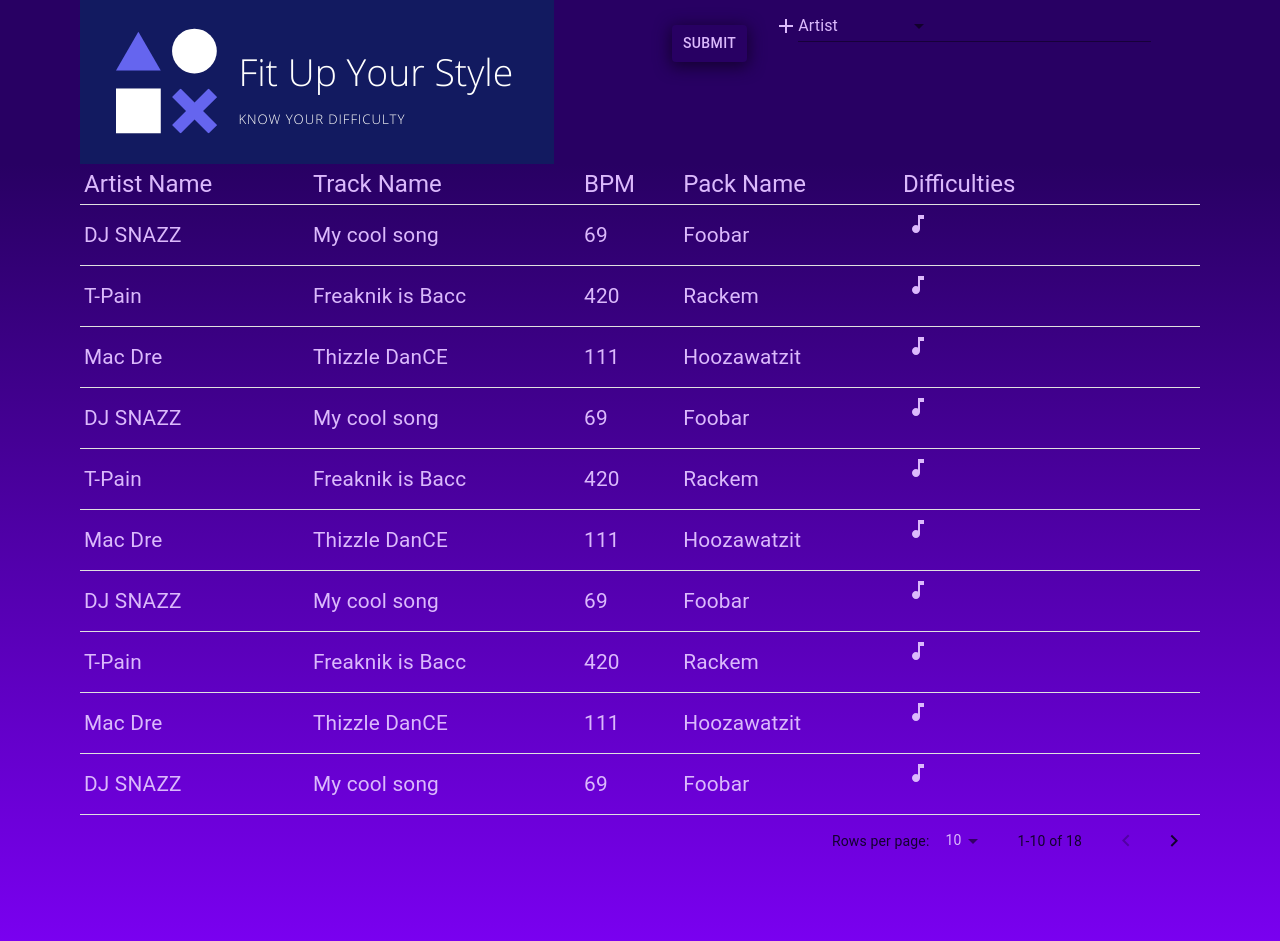
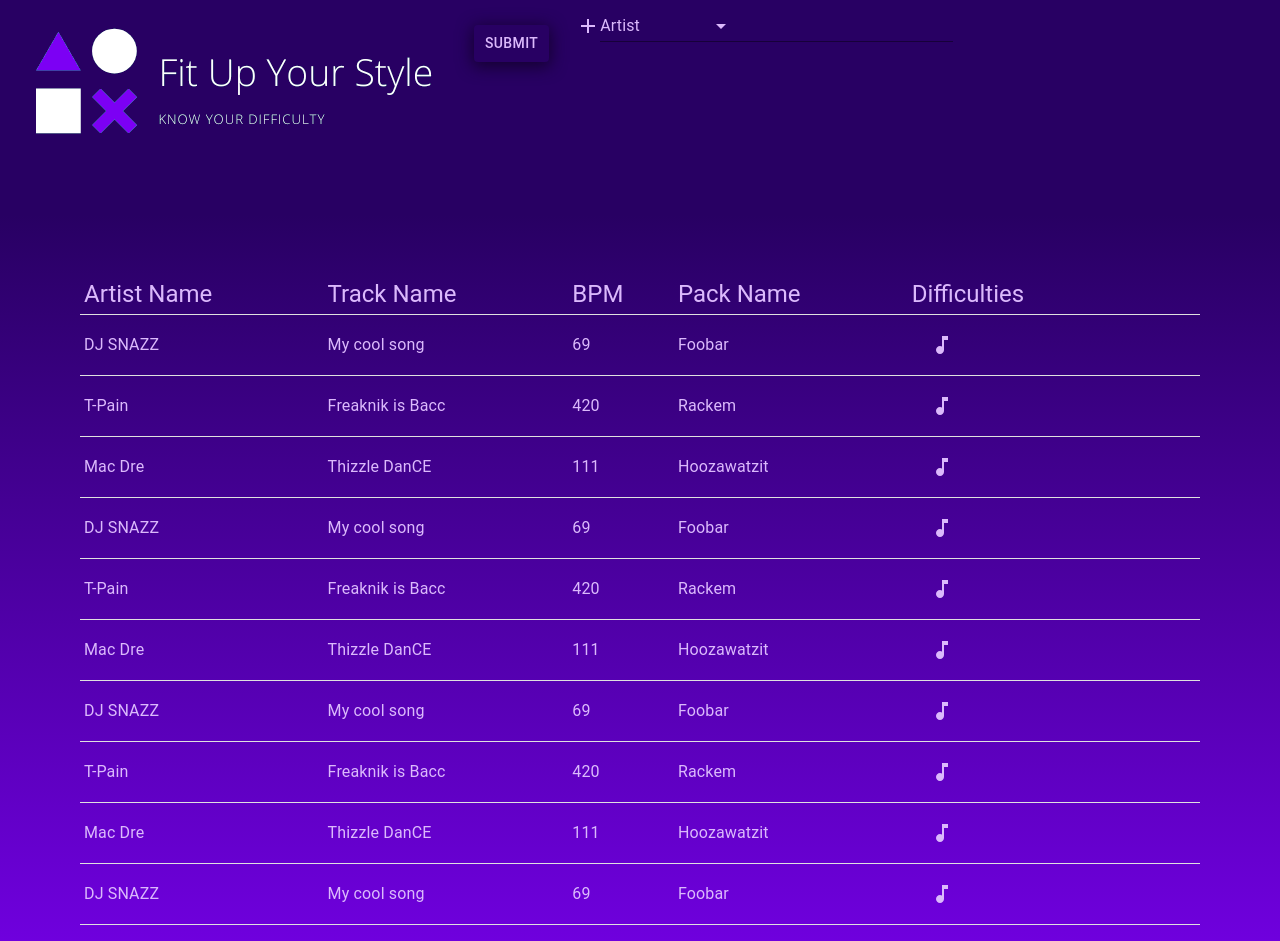
Before and after one commit to changodb/itg-frontend, a React (Create React App) app: page / in a window 1280 px wide. Shown: the top 941 px of the page. Built offline with nearby package versions, Linux system fonts and the light colour scheme.

Commit message:
fixed firefox-chrome display discrepancies

```diff
--- a/src/App.css
+++ b/src/App.css
@@ -1,6 +1,7 @@
 body {
     height: 100%;
     color: #5200AC;
+    background: linear-gradient(0deg, #7c00f4 0%, #280063 80%);
     /* border: 1px solid red; */
 }
 /* Custon Classes */
@@ -14,12 +15,13 @@ body {
     padding-right: 5rem;
     overflow-y: scroll;
     /* border: 1px solid red; */
-    background: linear-gradient(0deg, #7c00f4 0%, #280063 100%);
+
 }
 .value-input {
     /* border: 1px solid red; */
 }
 .filler {
+    display: inline;
     width: 24%
 }
 .topContainer {
@@ -27,12 +29,12 @@ body {
     display: flex;
     flex-flow: row;
     width: auto;
-    background-color: #280063;
     height: 20%;
     max-height: 164px;
-    justify-content: space-between;
+    justify-content: ;
     padding-left: 5rem;
     padding-right: 5rem;
+    z-index: 5
 }
 .queryContainer {
     /* border: 5px solid purple; */
@@ -40,6 +42,7 @@ body {
     width: 33rem;
     height: 20%;
     justify-content: space-evenly;
+
 }
 .queryFilters {
     padding-left: 25px;
@@ -80,6 +83,7 @@ body {
 }
 .resultsContainer {
     width: 90vw;
+
     /* border: 1px solid red; */
 }
 .difficultiesPanel {
@@ -89,7 +93,7 @@ body {
     box-shadow: none;
     margin: 0;
     padding: 0;
-    justify-content: space-between;
+    justify-content: flex-start;
 }
 
 .summaryPanel {
@@ -109,15 +113,26 @@ body {
     padding: 2px;
 }
 .MuiExpansionPanelSummary-expandIcon {
-    padding: 1px;
-    align-self: flex-start;
+    padding-left: 1rem;
+    padding-top: 1px;
+    padding-bottom: 1px;
+    padding-right: 1px;
     color: #DBB9FC
 
 }
 .MuiTypography-body1 {
-    font-size: 1.3rem;
+    font-size: medium;
     font-weight: 400;
-    line-height: 1.2;
+    line-height: 1;
+    color: #DBB9FC;
+}
+.MuiTypography-body2 {
+    font-size: medium;
+    font-weight: 400;
+    line-height: 1.1;
+    color: #DBB9FC;
+}
+.MuiSvgIcon-root {
     color: #DBB9FC;
 }
 .MuiTypography-h6 {
@@ -128,9 +143,6 @@ body {
     color: #DBB9FC;
     padding: 4px;
 }
-.MuiTablePagination-root {
-    color: #140030;
-}
 .MuiInputBase-root {
     color: #DBB9FC
 }
@@ -138,42 +150,44 @@ body {
     body {
         height:100%;
         width: 100%;
-        color: #5200AC;
+        font-size: small
         /* border: 1px solid red; */
 
     }
     .MuiTypography-body1 {
-    font-size: .75rem;
+    font-size: small;
     font-weight: 300;
     line-height: 1;
     }
     .MuiTypography-h5 {
-    font-size: .9rem;
+    font-size: small;
     }
     /* Custon Classes */
     .bottomContainer {
+        display: flex;
+        flex-flow: column;
+        width: auto;
         height: 100vh;
-        padding-left: 0;
-        padding-right: 0;
-        padding-top: 100px;
+        padding-left: 0px;
+        padding-right: 0px;
+        padding-top:3.2rem;
         /* border: 1px solid red; */
-        background: linear-gradient(0deg, #7c00f4 0%, #280063 100%);
     }
     .header {
-        height: auto;
-        width: auto;
+        height: 100%;
+        width: 100%;
     }
     .topContainer {
         /* border: 1px solid red; */
         display: flex;
         flex-flow: row wrap;
         width: auto;
-        background-color: #280063;
         height: 20%;
         max-height: 164px;
         justify-content: space-between;
-        padding-left: 0;
-        padding-right: 0;
+        padding-left: 0px;
+        padding-right: 0px;
+        padding-bottom: 10px
     }
     .queryContainer {
         /* border: 5px solid purple; */
@@ -182,6 +196,7 @@ body {
         width: 100%;
         height: 20%;
         justify-content: space-evenly;
+        padding-bottom: 10px
     }
     .queryFilters {
         padding-left: 10px;
@@ -247,11 +262,14 @@ body {
     .MuiExpansionPanelSummary-root.Mui-expanded {
         min-height: inherit;
     }
+    .MuiTableContainer-root {
+
+    }
 }
 
 @media screen and (min-width: 601px) and (max-width: 960px) {
     .MuiTypography-root-body1 {
-    font-size: 1rem;
+    font-size: small;
     font-weight: 400;
     line-height: 1;
     }
@@ -262,21 +280,21 @@ body {
 
     }
     .MuiTypography-body1 {
-    font-size: 1rem;
+    font-size: medium;
     font-weight: 300;
     line-height: 1;
     }
     .MuiTypography-h5 {
-    font-size: 1.1rem;
+    font-size: medium;
+    font-weight: bold;
     }
     /* Custon Classes */
     .bottomContainer {
         height: 100vh;
-        padding-left: 0;
-        padding-right: 0;
-        padding-top: 100px;
+        padding-left: 0px;
+        padding-right: 0px;
+        padding-top: 10px;
         /* border: 1px solid red; */
-        background: linear-gradient(0deg, #7c00f4 0%, #280063 100%);
     }
 
     .topContainer {
@@ -294,7 +312,7 @@ body {
         /* border: 5px solid purple; */
         display: flex;
         flex-flow: row;
-        width: auto;
+        width: 600px;
         height: 20%;
         justify-content: space-evenly;
     }
@@ -306,7 +324,6 @@ body {
         width: inherit;
         height: 82px;
         overflow-y: auto;
-
     }
     .submitButton {
         /* border: 1px solid red; */
@@ -342,10 +359,49 @@ body {
     }
 }
 
-@media screen and (min-width: 961) and (max-width: 1280){
+@media screen and (min-width: 961px) and (max-width: 1280px){
     .MuiTypography-root-body1 {
     font-size: 1.2rem;
     font-weight: 400;
     line-height: 1.2;
     }
+    .topContainer {
+        /* border: 1px solid red; */
+        display: flex;
+        flex-flow: row wrap;
+        width: auto;
+        height: 20%;
+        max-height: 164px;
+        justify-content: flex-start;
+        padding-left: 0;
+        padding-right: 0;
+        padding-bottom: 10px
+    }
+
+    .bottomContainer {
+        justify-content: center;
+        width: auto;
+        height: 100vh;
+        padding-left: auto;
+        padding-right: auto;
+        margin-top: 100px;
+        /* border: 1px solid red; */
+    }
+    .filler {
+        display: none;
+    }
+    .resultsContainer {
+        width: auto;
+        align-self: center;
+        /* border: 1px solid red; */
+    }
+    .submitButton {
+        /* border: 1px solid red; */
+        color: #DBB9FC;
+        background-color: inherit;
+        position: relative;
+        align-self: flex-start;
+        margin-top: 25px;
+        box-shadow: 0rem .2rem 1rem .1rem #140030;
+    }
 }
```
Also changed, not shown: src/logo.png.
